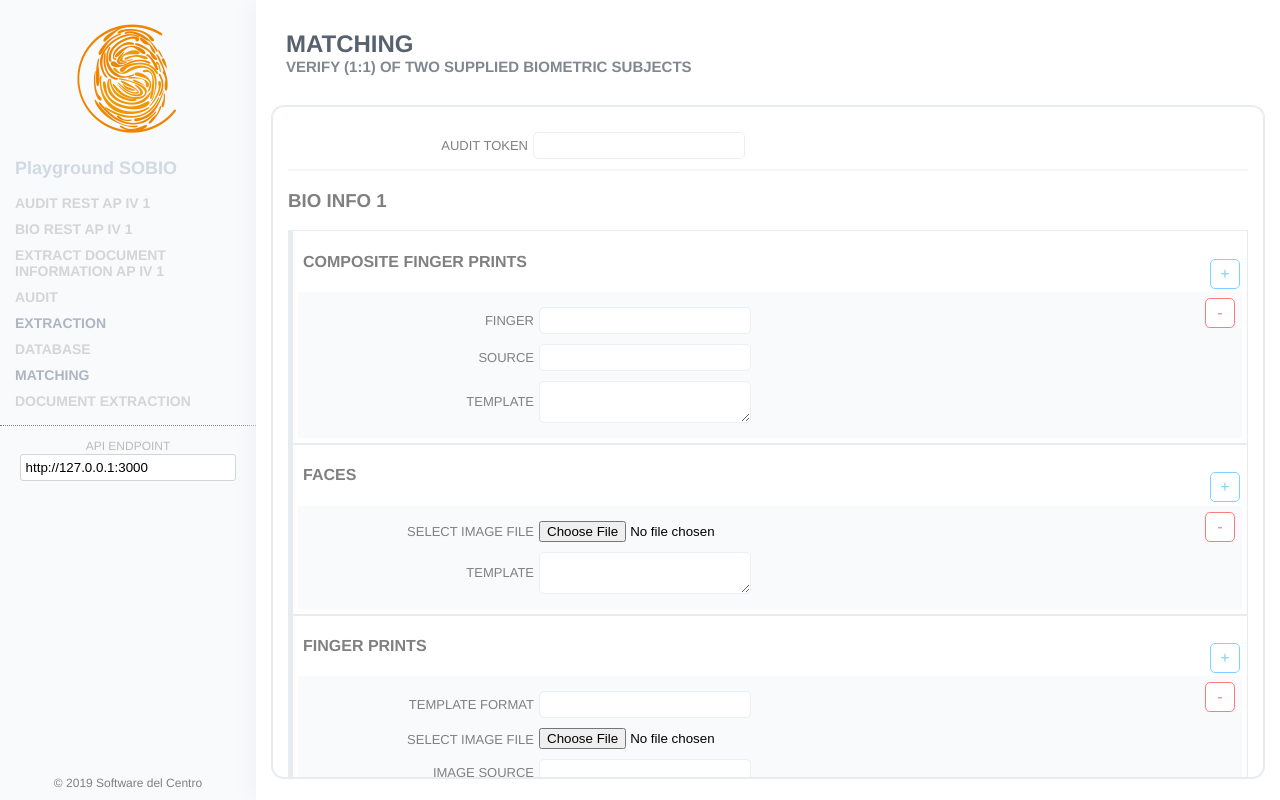
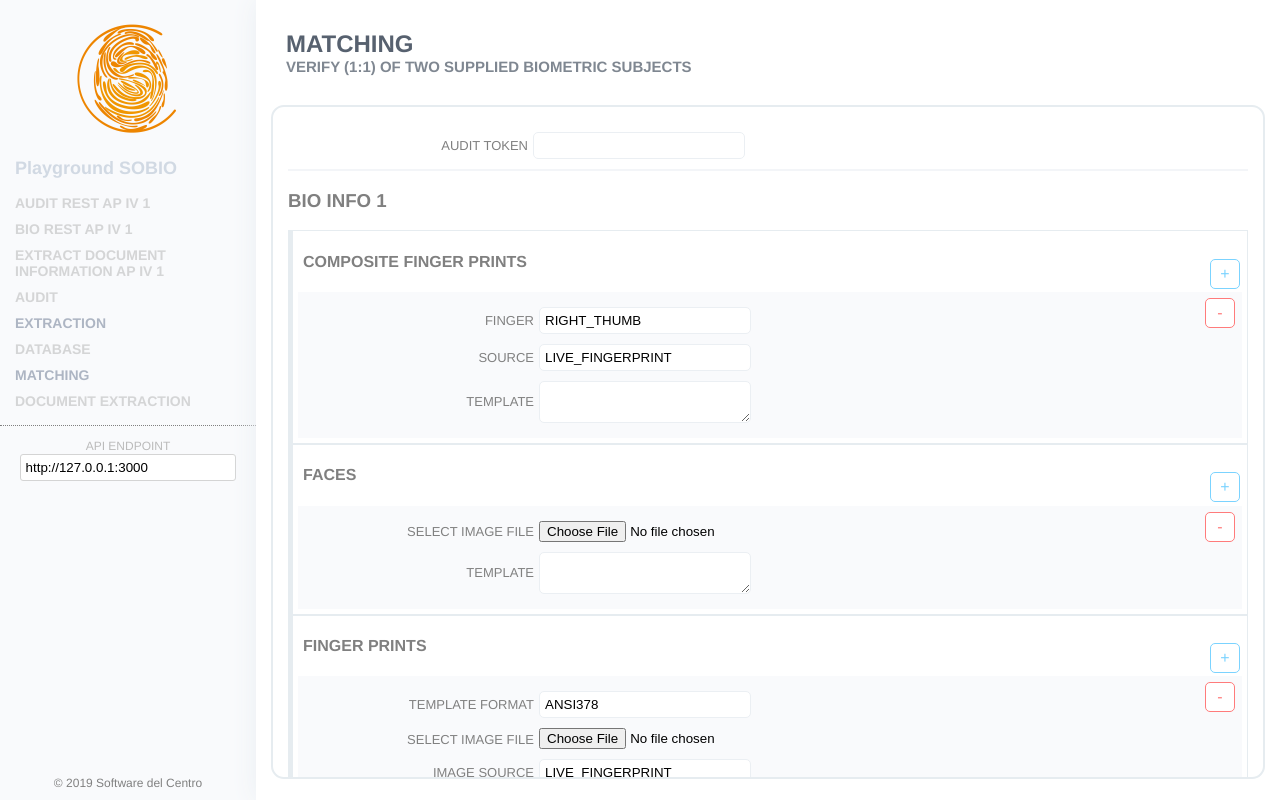
Before and after one commit to softwaredelcentro/sobio-playground, an Angular app: page /matching/verify-t2t in a window 1280 px wide. Built offline with nearby package versions, Linux system fonts and the light colour scheme.

Commit message:
default values

```diff
--- a/src/app/dataTypeObjects/varifyT2t.ts
+++ b/src/app/dataTypeObjects/varifyT2t.ts
@@ -1,6 +1,6 @@
 export class FingerPrintMatchingParams {
     maxRotation: number;
-    useOnlyAnsi378: boolean;
+    useOnlyAnsi378 = true;
 }
 
 export class T2tParams {
@@ -11,9 +11,9 @@ export class T2tParams {
 }
 
 export class CompositeFingerPrints {
-    dedo: string;
+    dedo = 'RIGHT_THUMB';
     images: any[];
-    source: string;
+    source = 'LIVE_FINGERPRINT';
     template: string;
 }
 
@@ -23,10 +23,10 @@ export class Faces {
 }
 
 export class FingerPrints {
-    formatoTemplate: string;
+    formatoTemplate = 'ANSI378';
     image: string;
-    imageSource: string;
-    position: string;
+    imageSource = 'LIVE_FINGERPRINT';
+    position = 'RIGHT_THUMB';
     template: string;
 }
 
```
